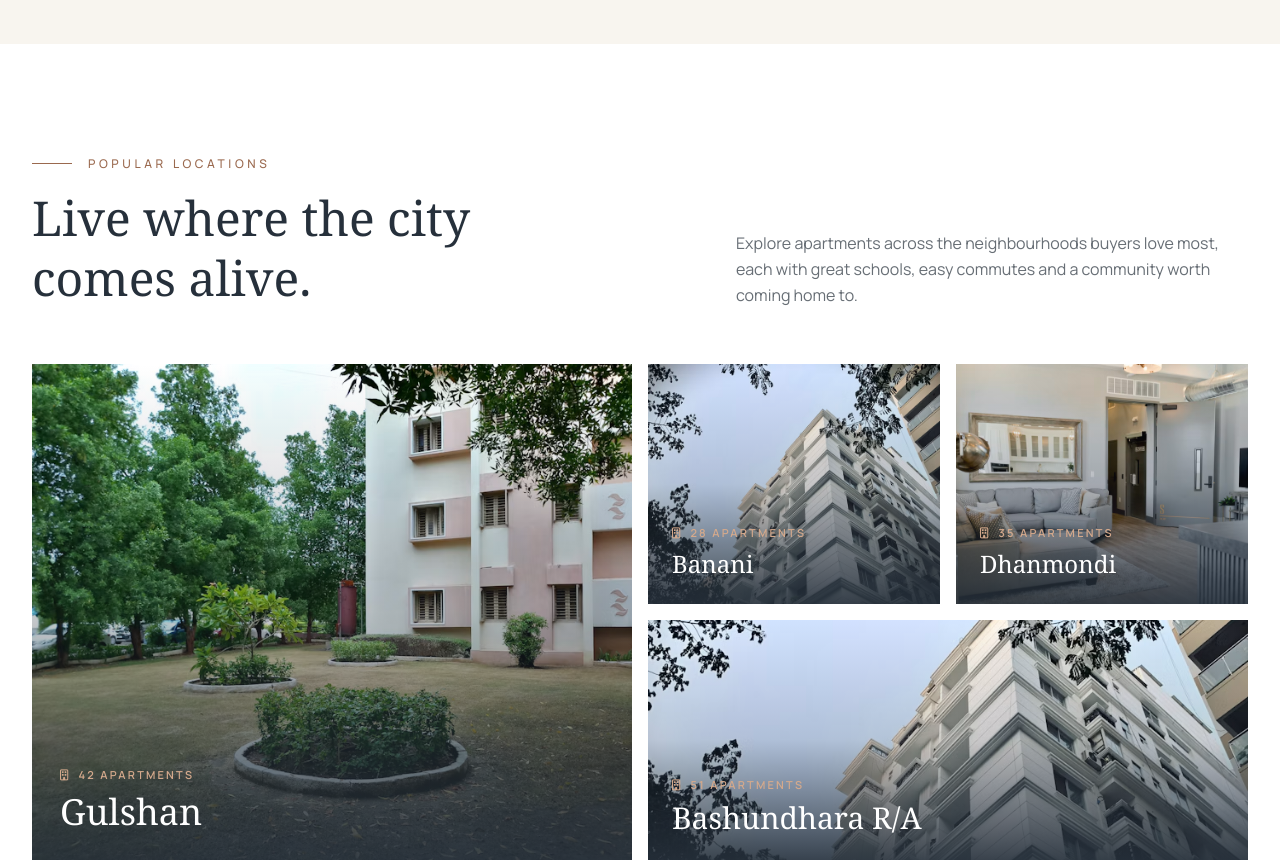
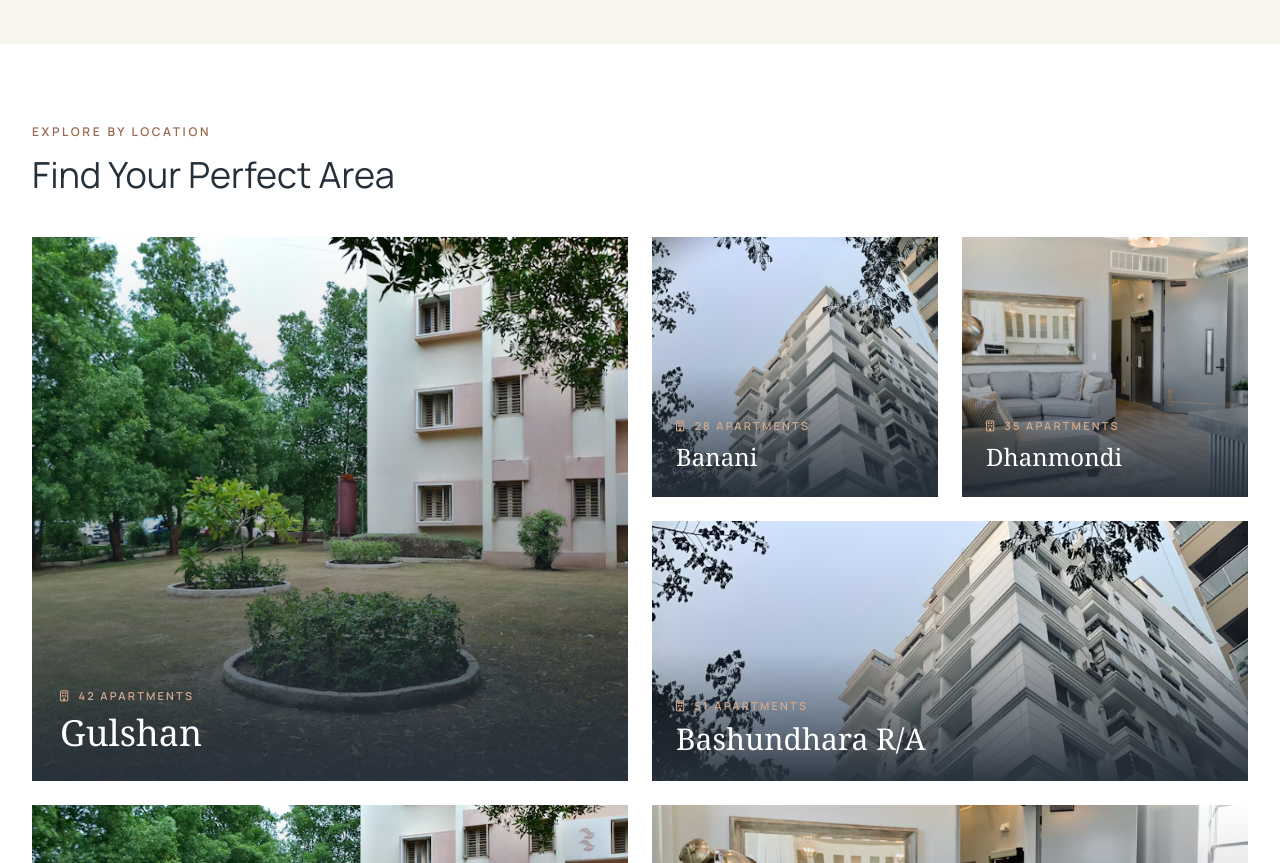
Before and after one commit to dev-nirob1/Nibash-real-estate-template, a website: page index.html in a window 1280 px wide. Shown: the part 2200-3063 px from the top of the page. Drawn offline with Linux system fonts and the light colour scheme.

Commit message:
popular location section

```diff
--- a/index.html
+++ b/index.html
@@ -623,37 +623,35 @@
         </section>
 
         <!-- Popular Locations -->
-        <section class="bg-surface py-20 lg:py-28">
+        <section class="bg-surface py-20">
             <div class="mx-auto max-w-7xl px-4 sm:px-6 lg:px-8">
 
-                <!-- Heading -->
-                <div class="grid gap-6 lg:grid-cols-2 lg:items-end">
-                    <div>
-                        <p
-                            class="flex items-center gap-4 text-xs font-medium uppercase tracking-[0.3em] text-secondary">
-                            <span class="h-px w-10 bg-secondary"></span>
-                            Popular Locations
-                        </p>
+               <!-- Heading -->
+                <div class="flex flex-col gap-6 md:flex-row md:items-center md:justify-between">
+                    <div class="relative">
+                        <!-- Small label with a compact accent -->
+                        <div class="flex items-center gap-3">
+                            <span class="text-xs font-semibold uppercase tracking-[0.22em] text-secondary">
+                                Explore by Location
+                            </span>
+                        </div>
+
                         <h2
-                            class="mt-4 max-w-xl font-serif text-3xl leading-tight text-primary sm:text-4xl lg:text-5xl">
-                            Live where the city comes alive.
+                            class="max-w-2xl mt-3 font-display text-3xl font-bold leading-tight tracking-tight text-primary sm:text-4xl ">
+                            Find Your Perfect Area
                         </h2>
                     </div>
-                    <p class="max-w-lg text-base leading-relaxed text-primary/70 lg:justify-self-end">
-                        Explore apartments across the neighbourhoods buyers love most, each with great schools, easy
-                        commutes and a community worth coming home to.
-                    </p>
                 </div>
 
                 <!-- Bento grid -->
-                <div class="mt-14 grid auto-rows-[260px] gap-4 sm:grid-cols-2 lg:grid-cols-4 lg:auto-rows-[240px]">
+                <div class="mt-10 grid auto-rows-[260px] gap-6 sm:grid-cols-2 lg:grid-cols-4">
 
                     <!-- Gulshan (large) -->
-                    <a href="apartments.html?location=Gulshan"
+                    <a href="./pages/apartments.html"
                         class="group relative block overflow-hidden bg-primary sm:col-span-2 lg:row-span-2">
                         <img src="./assets/images/apartments/apt-2.avif" alt="Gulshan" loading="lazy"
                             class="absolute inset-0 size-full object-cover transition-transform duration-700 group-hover:scale-105" />
-                        <div class="absolute inset-0 bg-linear-to-t from-primary/90 via-primary/25 to-transparent">
+                        <div class="absolute inset-0 bg-linear-to-t from-primary/95 via-primary/25 to-transparent">
                         </div>
                         <div class="absolute inset-x-0 bottom-0 flex items-end justify-between p-7">
                             <div>
@@ -671,10 +669,10 @@
                     </a>
 
                     <!-- Banani -->
-                    <a href="apartments.html?location=Banani" class="group relative block overflow-hidden bg-primary">
+                    <a href="./pages/apartments.html" class="group relative block overflow-hidden bg-primary">
                         <img src="./assets/images/apartments/apt-3.avif" alt="Banani" loading="lazy"
                             class="absolute inset-0 size-full object-cover transition-transform duration-700 group-hover:scale-105" />
-                        <div class="absolute inset-0 bg-linear-to-t from-primary/90 via-primary/20 to-transparent">
+                        <div class="absolute inset-0 bg-linear-to-t from-primary/95 via-primary/20 to-transparent">
                         </div>
                         <div class="absolute inset-x-0 bottom-0 flex items-end justify-between p-6">
                             <div>
@@ -692,11 +690,11 @@
                     </a>
 
                     <!-- Dhanmondi -->
-                    <a href="apartments.html?location=Dhanmondi"
+                    <a href="./pages/apartments.html"
                         class="group relative block overflow-hidden bg-primary">
                         <img src="./assets/images/apartments/apt-1.avif" alt="Dhanmondi" loading="lazy"
                             class="absolute inset-0 size-full object-cover transition-transform duration-700 group-hover:scale-105" />
-                        <div class="absolute inset-0 bg-linear-to-t from-primary/90 via-primary/20 to-transparent">
+                        <div class="absolute inset-0 bg-linear-to-t from-primary/95 via-primary/20 to-transparent">
                         </div>
                         <div class="absolute inset-x-0 bottom-0 flex items-end justify-between p-6">
                             <div>
@@ -714,11 +712,11 @@
                     </a>
 
                     <!-- Bashundhara (wide) -->
-                    <a href="apartments.html?location=Bashundhara+R%2FA"
+                    <a href="./pages/apartments.html"
                         class="group relative block overflow-hidden bg-primary sm:col-span-2">
                         <img src="./assets/images/apartments/apt-3.avif" alt="Bashundhara R/A" loading="lazy"
                             class="absolute inset-0 size-full object-cover transition-transform duration-700 group-hover:scale-105" />
-                        <div class="absolute inset-0 bg-linear-to-t from-primary/90 via-primary/20 to-transparent">
+                        <div class="absolute inset-0 bg-linear-to-t from-primary/95 via-primary/20 to-transparent">
                         </div>
                         <div class="absolute inset-x-0 bottom-0 flex items-end justify-between p-6">
                             <div>
@@ -736,11 +734,11 @@
                     </a>
 
                     <!-- Uttara -->
-                    <a href="apartments.html?location=Uttara"
+                    <a href="./pages/apartments.html"
                         class="group relative block overflow-hidden bg-primary lg:col-span-2">
                         <img src="./assets/images/apartments/apt-2.avif" alt="Uttara" loading="lazy"
                             class="absolute inset-0 size-full object-cover transition-transform duration-700 group-hover:scale-105" />
-                        <div class="absolute inset-0 bg-linear-to-t from-primary/90 via-primary/20 to-transparent">
+                        <div class="absolute inset-0 bg-linear-to-t from-primary/95 via-primary/20 to-transparent">
                         </div>
                         <div class="absolute inset-x-0 bottom-0 flex items-end justify-between p-6">
                             <div>
@@ -758,11 +756,11 @@
                     </a>
 
                     <!-- Baridhara -->
-                    <a href="apartments.html?location=Baridhara"
+                    <a href="./pages/apartments.html"
                         class="group relative block overflow-hidden bg-primary lg:col-span-2">
                         <img src="./assets/images/apartments/apt-1.avif" alt="Baridhara" loading="lazy"
                             class="absolute inset-0 size-full object-cover transition-transform duration-700 group-hover:scale-105" />
-                        <div class="absolute inset-0 bg-linear-to-t from-primary/90 via-primary/20 to-transparent">
+                        <div class="absolute inset-0 bg-linear-to-t from-primary/95 via-primary/20 to-transparent">
                         </div>
                         <div class="absolute inset-x-0 bottom-0 flex items-end justify-between p-6">
                             <div>
```
